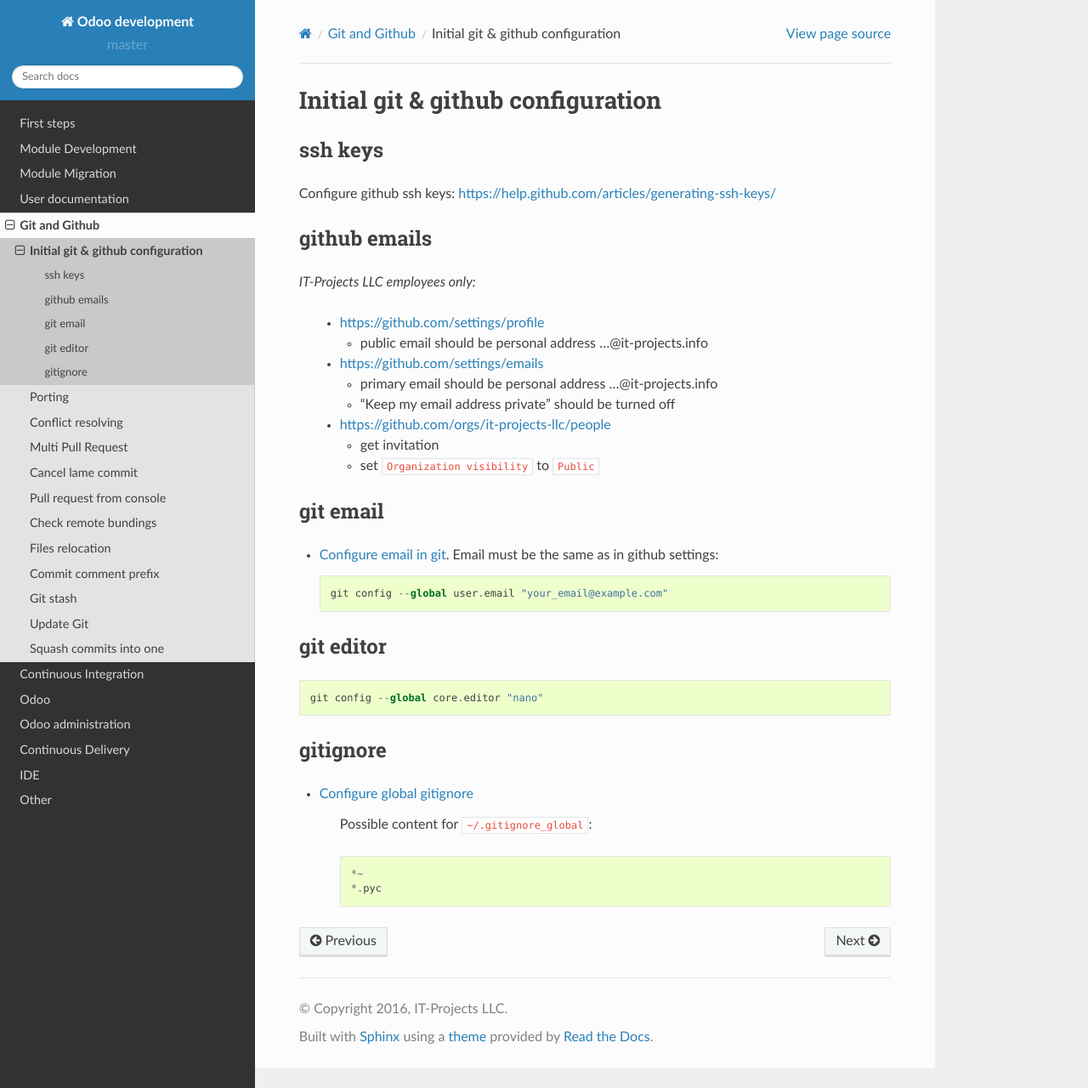
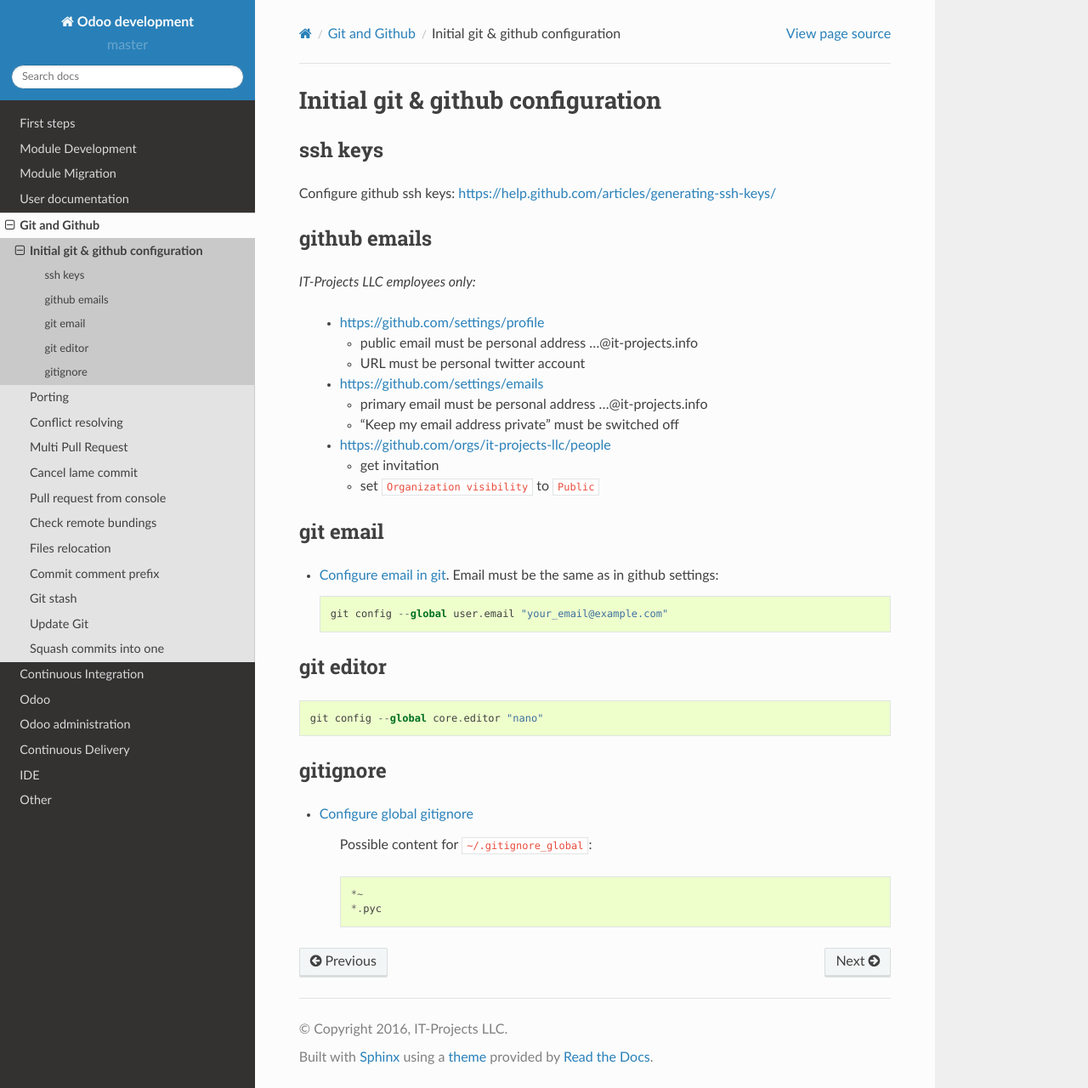
Before and after one commit to itpp-labs/odoo-development, a Sphinx documentation site: the page built from docs/git/init.rst, in a window 1280 px wide and 1280 px high. Shown: the whole window at 85% size. Built offline with Sphinx 7.4.7 and the Read the Docs theme 2.0.0, drawn with Linux system fonts in a browser that asks for light colours; pages that are not in the unit, such as notebooks, are missing from menus.

Commit message:
github: URL must be twitter account

```diff
--- a/docs/git/init.rst
+++ b/docs/git/init.rst
@@ -13,11 +13,13 @@
 
   * https://github.com/settings/profile
 
-    * public email should be personal address …@it-projects.info
+    * public email must be personal address …@it-projects.info
+    * URL must be personal twitter account
+
   * https://github.com/settings/emails
 
-    * primary email should be personal address …@it-projects.info
-    * “Keep my email address private” should be turned off
+    * primary email must be personal address …@it-projects.info
+    * “Keep my email address private” must be switched off
 
   * https://github.com/orgs/it-projects-llc/people
 
```
